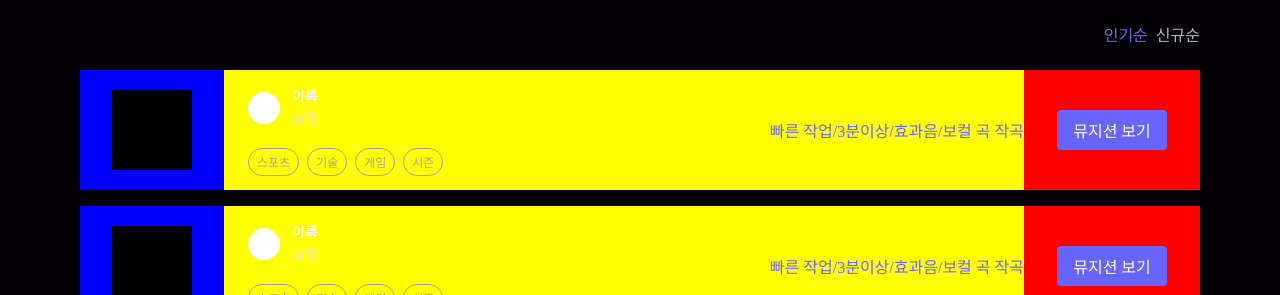
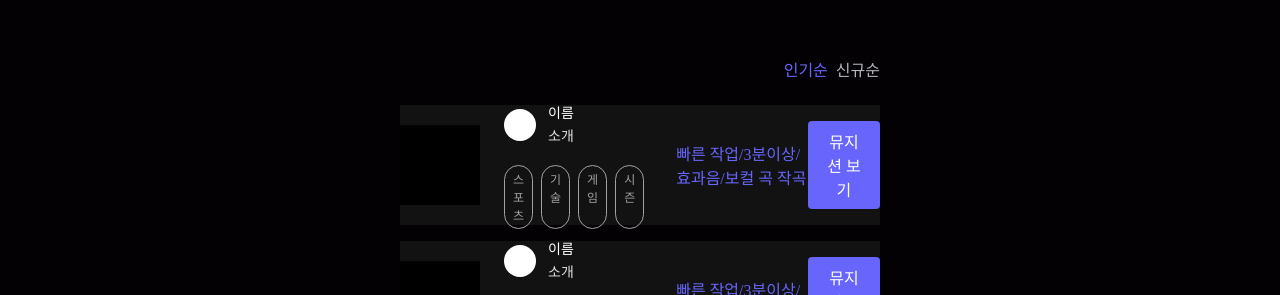
Before and after one commit to wiseseo/Team_Web_3_Client, a Next.js app: page /musician/find in a window 1280 px wide. Shown: the part 657-952 px from the top of the page. Built offline with nearby package versions, Linux system fonts and the light colour scheme.

Commit message:
탐색 페이지 컴포넌트 정리

```diff
--- a/components/MusicianFinder/MusicianList/LinkSection.tsx
+++ /dev/null
@@ -1,36 +0,0 @@
-import * as React from "react";
-import styled from 'styled-components';
-//import Footer from '../Footer';
-
-interface Props {}
-
-const Container = styled.div`
-    flex:11;
-    background: red;
-    display: flex;
-    justify-content : center;
-    align-items : center;
-`;
-
-
-const ProfileButton = styled.a`
-    background-color: #6865FC;
-    color: white;
-    border-radius: 0.25rem;
-    padding: 0.5rem 1rem;
-    text-align: center;
-    text-decoration: none;
-    display: inline-block;
-`;
-
-
-const LinkSection = (props: Props) => {
-    return (
-        <Container>
-            <ProfileButton>뮤지션 보기</ProfileButton>
-        </Container>
-    )
-
-};
-
-export default LinkSection;
--- /dev/null
+++ b/components/MusicianFinder/MusicianList/MusicianItem.tsx
@@ -0,0 +1,169 @@
+import * as React from "react";
+import styled from 'styled-components';
+
+interface Props {}
+
+const Card = styled.div`
+  display: flex;
+  flex-direction: row;
+  /*background: #121212;*/
+  background: white;
+  border-radius: 0.5rem;
+  height : 7.5rem;
+  margin-bottom : 1rem;
+`;
+
+const PlayerContainer = styled.div`
+    flex:9;
+    /*background: blue;*/
+    background: #121212;
+    display: flex;
+    justify-content : center;
+    align-items : center;
+`;
+
+const AlbumCover = styled.div`
+    width : 5rem;
+    height : 5rem;
+    background : black;
+`;
+
+const MusicianContainer = styled.div`
+    flex:50;
+    /*background: yellow;*/
+    background: #121212;
+    display: flex;
+    justify-content : space-between;
+    align-items : center;
+`;
+
+const LeftContainer = styled.div`
+    display: flex;
+    flex-direction : column;
+    justify-content : space-around;
+    align-items : flex-start;
+`;
+
+const ProfileContainer = styled.div`
+  /*flex: 3;*/
+  display: flex;
+  padding: 0.5rem 1.5rem;
+  justify-content: space-between;
+  align-items: center;
+`;
+const Info = styled.div`
+  display: flex;
+  flex-direction: column;
+  margin-left: 0.75rem;
+  margin-right: auto;
+`;
+const Circle = styled.div`
+  width: 2rem;
+  height: 2rem;
+  border-radius: 50%;
+  overflow: hidden;
+  margin: 0.5rem 0;
+`;
+const Profile = styled.div`
+    width: 100%;
+    height: 100%;
+    background : white;
+`;
+const Name = styled.div`
+  color: #ffffff;
+  font-size: 0.875rem;
+`;
+const Introduction = styled.div`
+  color: #e2e1e2;
+  font-size: 0.875rem;
+  margin: 0.2rem 0;
+`;
+
+const TagContainer = styled.div`
+    display: flex;
+    justify-content: flex-start;
+    padding: 0.5rem 1.5rem;
+`;
+
+const Tag = styled.li`
+  font-size: 0.75rem;
+  border: 1px solid #A2A2A2;
+  border-radius: 1.25rem;
+  padding: 0.25rem 0.5rem;
+  color: #A2A2A2;
+  display: block;
+  text-align: center;
+  margin-right: 0.5rem;
+`;
+
+const RightContainer = styled.div`
+    display: flex;
+    justify-content : center;
+    align-items : center;
+`;
+
+const SpecialNote = styled.div`
+  font-size: 1rem;
+  color: #6865fc;
+`;
+
+const LinkContainer = styled.div`
+    flex:11;
+    /*background: green;*/
+    background: #121212;
+    display: flex;
+    justify-content : center;
+    align-items : center;
+`;
+
+const ProfileButton = styled.a`
+    background-color: #6865FC;
+    color: white;
+    border-radius: 0.25rem;
+    padding: 0.5rem 1rem;
+    text-align: center;
+    text-decoration: none;
+    display: inline-block;
+`;
+
+const MusicianItem = (props: Props) => {
+    const tags = ["스포츠", "기술", "게임", "시즌"];
+    return (
+        <Card>
+            <PlayerContainer>
+                <AlbumCover>
+
+                </AlbumCover>
+            </PlayerContainer>
+            <MusicianContainer>
+                <LeftContainer>
+                    <ProfileContainer>
+                        <Circle>
+                            <Profile></Profile>
+                        </Circle>
+                        <Info>
+                            <Name>이름</Name>
+                            <Introduction>소개</Introduction>
+                        </Info>
+                    </ProfileContainer>
+                    <TagContainer>
+                        {tags.map((tag)=>{
+                            return <Tag key={tag.toString()}>{tag}</Tag>
+                        })}
+                    </TagContainer>
+                </LeftContainer>
+                <RightContainer>
+                    <SpecialNote>
+                        빠른 작업/3분이상/효과음/보컬 곡 작곡
+                    </SpecialNote>
+                </RightContainer>
+            </MusicianContainer>
+            <LinkContainer>
+                <ProfileButton>뮤지션 보기</ProfileButton>
+            </LinkContainer>
+        </Card>
+    )
+
+};
+
+export default MusicianItem;
--- a/components/MusicianFinder/MusicianList/MusicianSection.tsx
+++ /dev/null
@@ -1,116 +0,0 @@
-import * as React from "react";
-import styled from 'styled-components';
-//import Footer from '../Footer';
-
-interface Props {}
-
-const Container = styled.div`
-    flex:50;
-    background: yellow;
-    display: flex;
-    justify-content : space-between;
-    align-items : center;
-`;
-
-const LeftContainer = styled.div`
-    display: flex;
-    flex-direction : column;
-    justify-content : space-around;
-    align-items : flex-start;
-`;
-
-const ProfileContainer = styled.div`
-  /*flex: 3;*/
-  display: flex;
-  padding: 0.5rem 1.5rem;
-  justify-content: space-between;
-  align-items: center;
-`;
-const Info = styled.div`
-  display: flex;
-  flex-direction: column;
-  margin-left: 0.75rem;
-  margin-right: auto;
-`;
-const Circle = styled.div`
-  width: 2rem;
-  height: 2rem;
-  border-radius: 50%;
-  overflow: hidden;
-  margin: 0.5rem 0;
-`;
-const Profile = styled.div`
-    width: 100%;
-    height: 100%;
-    background : white;
-`;
-const Name = styled.div`
-  color: #ffffff;
-  font-size: 0.875rem;
-`;
-const Introduction = styled.div`
-  color: #e2e1e2;
-  font-size: 0.875rem;
-  margin: 0.2rem 0;
-`;
-
-const TagContainer = styled.div`
-    display: flex;
-    justify-content: flex-start;
-    padding: 0.5rem 1.5rem;
-`;
-
-const Tag = styled.li`
-  font-size: 0.75rem;
-  border: 1px solid #A2A2A2;
-  border-radius: 1.25rem;
-  padding: 0.25rem 0.5rem;
-  color: #A2A2A2;
-  display: block;
-  text-align: center;
-  margin-right: 0.5rem;
-`;
-
-const RightContainer = styled.div`
-    display: flex;
-    justify-content : center;
-    align-items : center;
-`;
-
-const SpecialNote = styled.div`
-  font-size: 1rem;
-  color: #6865fc;
-`;
-
-const MusicianSection = (props: Props) => {
-
-    const tags = ["스포츠", "기술", "게임", "시즌"];
-    return (
-        <Container>
-            <LeftContainer>
-                <ProfileContainer>
-                    <Circle>
-                        <Profile></Profile>
-                    </Circle>
-                    <Info>
-                        <Name>이름</Name>
-                        <Introduction>소개</Introduction>
-                    </Info>
-                </ProfileContainer>
-                <TagContainer>
-                    {tags.map((tag)=>{
-                        return <Tag key={tag.toString()}>{tag}</Tag>
-                    })}
-                </TagContainer>
-            </LeftContainer>
-            <RightContainer>
-                <SpecialNote>
-                    빠른 작업/3분이상/효과음/보컬 곡 작곡
-                </SpecialNote>
-            </RightContainer>
-        </Container>
-    )
-
-};
-
-export default MusicianSection;
--- a/components/MusicianFinder/MusicianList/MusicianSmallCard.tsx
+++ /dev/null
@@ -1,44 +0,0 @@
-import * as React from "react";
-import styled from 'styled-components';
-import PlayerSection from './PlayerSection';
-import MusicianSection from './MusicianSection';
-import LinkSection from './LinkSection';
-//import Footer from '../Footer';
-
-interface Props {}
-
-const Card = styled.div`
-  display: flex;
-  flex-direction: row;
-  /*background: #121212;*/
-  background: white;
-  border-radius: 0.5rem;
-  height : 7.5rem;
-  margin-bottom : 1rem;
-`;
-/*
-const PlayerSection = styled.div`
-    flex:9;
-    background: blue;
-`;
-const MusicianSection = styled.div`
-    flex:50;
-    background: yellow;
-`;
-const LinkSection = styled.div`
-    flex:11;
-    background: green;
-`;*/
-
-const MusicianSmallCard = (props: Props) => {
-    return (
-        <Card>
-            <PlayerSection></PlayerSection>
-            <MusicianSection></MusicianSection>
-            <LinkSection></LinkSection>
-        </Card>
-    )
-
-};
-
-export default MusicianSmallCard;
--- a/components/MusicianFinder/MusicianList/PlayerSection.tsx
+++ /dev/null
@@ -1,32 +0,0 @@
-import * as React from "react";
-import styled from 'styled-components';
-import PlayButton from '../../AudioPlayer/PlayButton';
-//import Footer from '../Footer';
-
-interface Props {}
-
-const Container = styled.div`
-    flex:9;
-    background: blue;
-    display: flex;
-    justify-content : center;
-    align-items : center;
-`;
-
-const AlbumCover = styled.div`
-    width : 5rem;
-    height : 5rem;
-    background : black;
-`;
-const PlayerSection = (props: Props) => {
-    return (
-        <Container>
-            <AlbumCover>
-                {/*<PlayButton/>*/}
-            </AlbumCover>
-        </Container>
-    )
-
-};
-
-export default PlayerSection;
--- a/components/MusicianFinder/MusicianList/index.tsx
+++ b/components/MusicianFinder/MusicianList/index.tsx
@@ -1,6 +1,6 @@
 import * as React from "react";
 import styled from 'styled-components';
-import MusicianSmallCard from './MusicianSmallCard';
+import MusicianItem from './MusicianItem';
 //import Footer from '../Footer';
 
 interface Props {}
@@ -11,7 +11,7 @@ const MusicianList = (props: Props) => {
     return(
         <>
         {musicianList.map((m)=>{
-            return <MusicianSmallCard></MusicianSmallCard>
+            return <MusicianItem></MusicianItem>
         })}
         </>
 
--- a/components/MusicianFinder/index.tsx
+++ b/components/MusicianFinder/index.tsx
@@ -9,8 +9,8 @@ interface Props {}
 const Contents = styled.div `
   display: flex;
   flex-direction: column;
-  padding-right : 5rem;
-  padding-left : 5rem;
+  padding-right : 25rem;
+  padding-left : 25rem;
 `;
 const Title = styled.h1`
   margin : 0;
```
